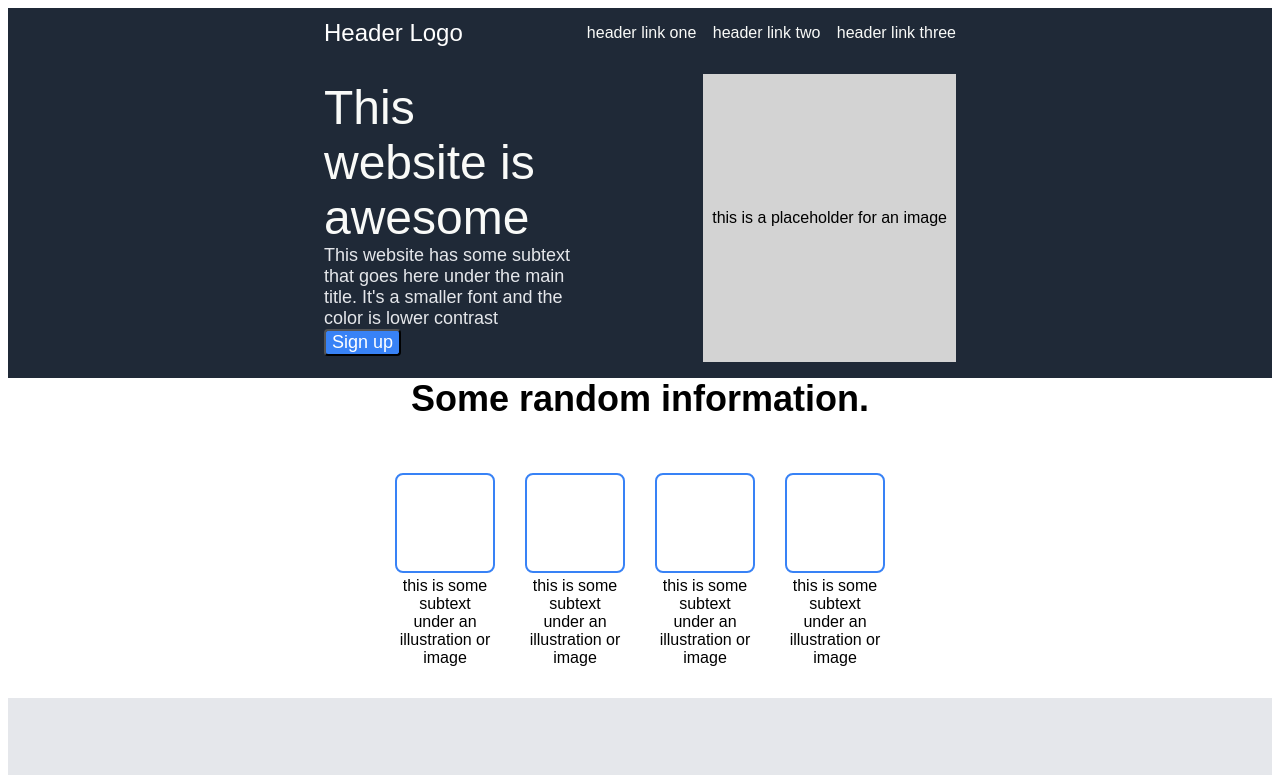
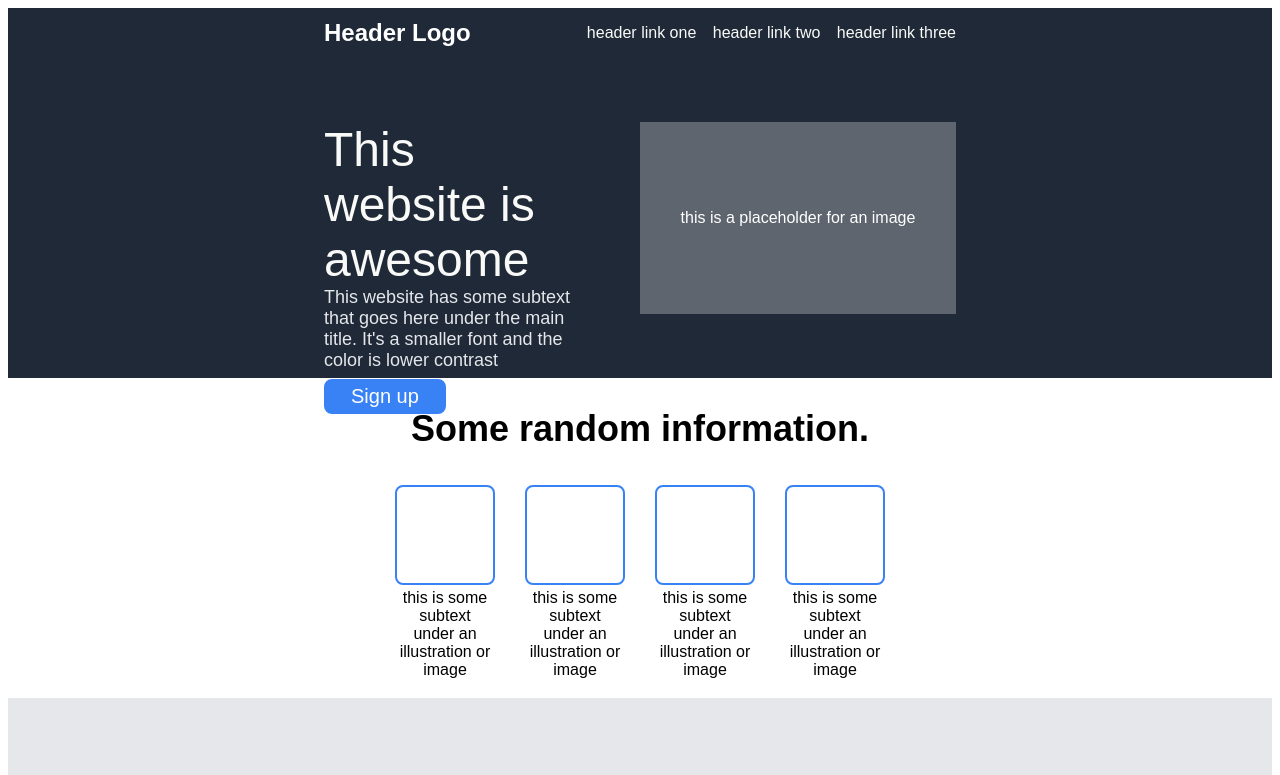
Before and after one commit to Lumajor3/Landing-Page, a plain HTML site: page index.html in a window 1280 px wide. Shown: the top 775 px of the page. Drawn offline with Linux system fonts and the light colour scheme.

Commit message:
Fix general formatting
-Make header links anchor tags
-fix spacing on second body header
-Fix buttons formatting

```diff
--- a/index.html
+++ b/index.html
@@ -14,9 +14,9 @@
         </div>
         <div class="push-right">
             <ul>
-                <li>header link one</li>
-                <li>header link two</li>
-                <li>header link three</li>
+                <li><a href="#">header link one</a></li>
+                <li><a href="#">header link two</a></li>
+                <li><a href="#">header link three</a></li>
             </ul>
         </div>
     </div>
@@ -33,7 +33,7 @@
                     <button>Sign up</button>
                 </div>
             </div>
-            <div class="section-2-half-2">
+            <div class="section-1-half-2">
                 <div class="section-1-content-2">
                     this is a placeholder for an image
                 </div>
--- a/style.css
+++ b/style.css
@@ -13,6 +13,7 @@ body {
 .push-left {
     padding-left: 25%;
     font-size: 24px;
+    font-weight: bold;
 }
 
 .push-right {
@@ -24,6 +25,11 @@ body {
 .push-right li {
     display: inline;
     padding-left: 12px;
+}
+
+.push-right li a {
+    text-decoration: none;
+    color: #F9FAF8;
 }
 
 .page-body {
@@ -42,6 +48,7 @@ body {
 
 .section-1-half-1 {
     width: 40%;
+    height: 60%;
 }
 
 .section-1-title {
@@ -54,20 +61,24 @@ body {
     color: #E5E7EB;
 }
 
-.section-1-button button{
+.section-1-button button {
     background-color: #3882F6;
-    border-radius: 4px;
-    font-size: 18px;
+    margin-top: 8px;
+    border-radius: 8px;
+    border: solid 2px #3882F6;
+    font-size: 20px;
+    padding: 4px 25px 4px 25px;
     color: white;
 }
 
-.section-2-half-2 {
+.section-1-half-2 {
     display: flex;
-    width: 40%;
-    height: 90%;
-    background-color: lightgray;
+    width: 50%;
+    height: 60%;
+    background-color: rgba(211, 211, 211, 0.349);
     justify-content: center;
     align-items: center;
+    color: white;
 }
 
 .body-section-2 {
@@ -80,6 +91,7 @@ body {
 
 .body-section-2 .section-2-header {
     text-align: center;
+    padding-top: 30px;
 }
 
 .section-2-header {
```
